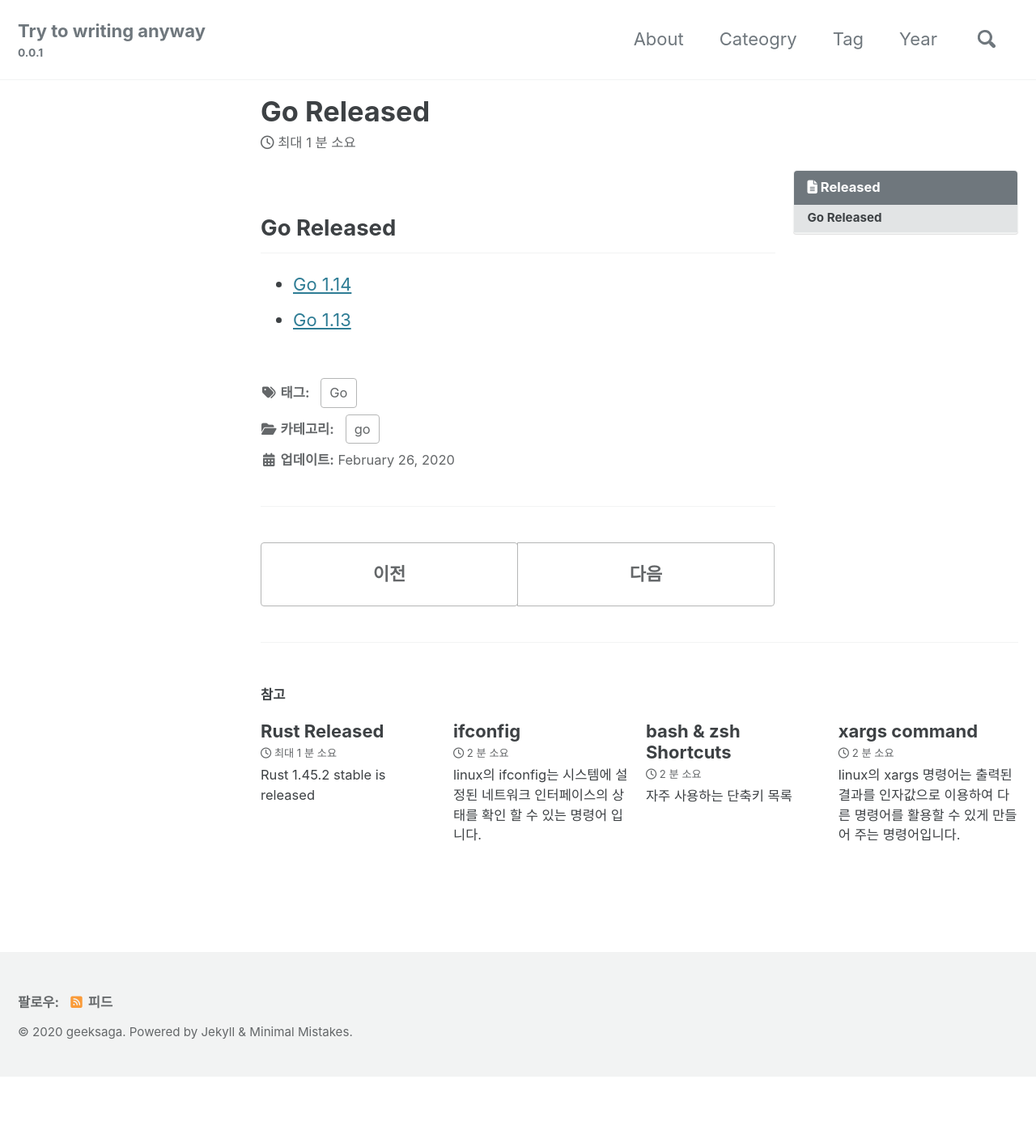
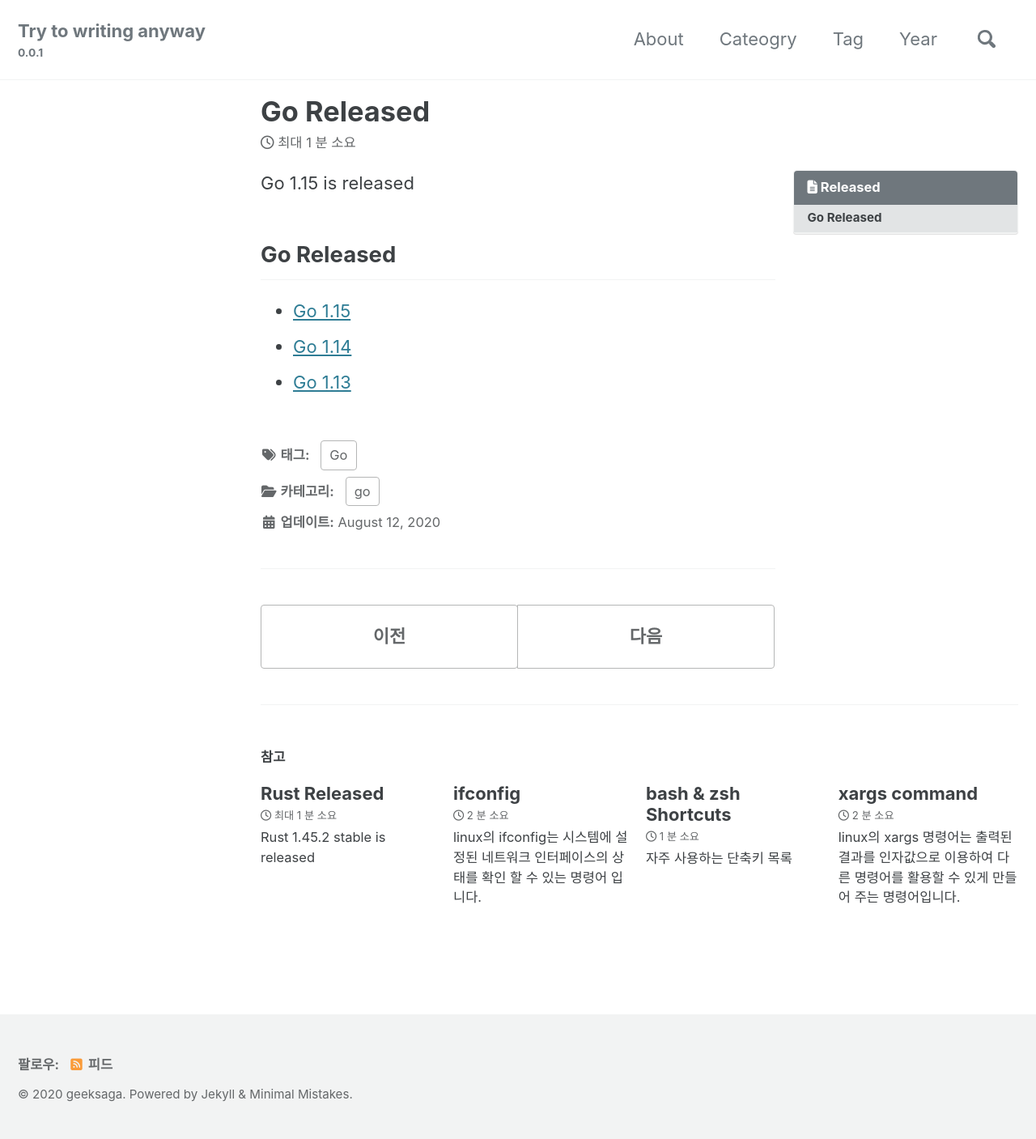
Before and after one commit to geeksaga/geeksaga.github, a Jekyll site: the page built from _posts/go/2020-02-26-go-released.md, in a window 1280 px wide. Shown: the whole page at 81% size. Built offline with Jekyll 4.4.1, drawn with Linux system fonts in a browser that asks for light colours; cached includes are drawn as plain includes; nearby versions of some CDN libraries; comment, search, counter and statistics services are not loaded; before the commit the page ends 1330 px from its top, so only the background shows below that.

Commit message:
Update go release info

```diff
--- a/_posts/go/2020-02-26-go-released.md
+++ b/_posts/go/2020-02-26-go-released.md
@@ -6,13 +6,19 @@ category:
 tags:
   - Go
 
+date: Wed Aug 12 10:10:13 KST 2020
+
 toc: true
 toc_label: "Released"
 published: true
 comments: false
 ---
 
+Go 1.15 is released
+
+
 ## Go Released
 
+* [Go 1.15](https://golang.org/doc/go1.15 "Go 1.15"){:target="blank"}
 * [Go 1.14](https://golang.org/doc/go1.14 "Go 1.14"){:target="blank"}
 * [Go 1.13](https://golang.org/doc/go1.13 "Go 1.13"){:target="blank"}
```
